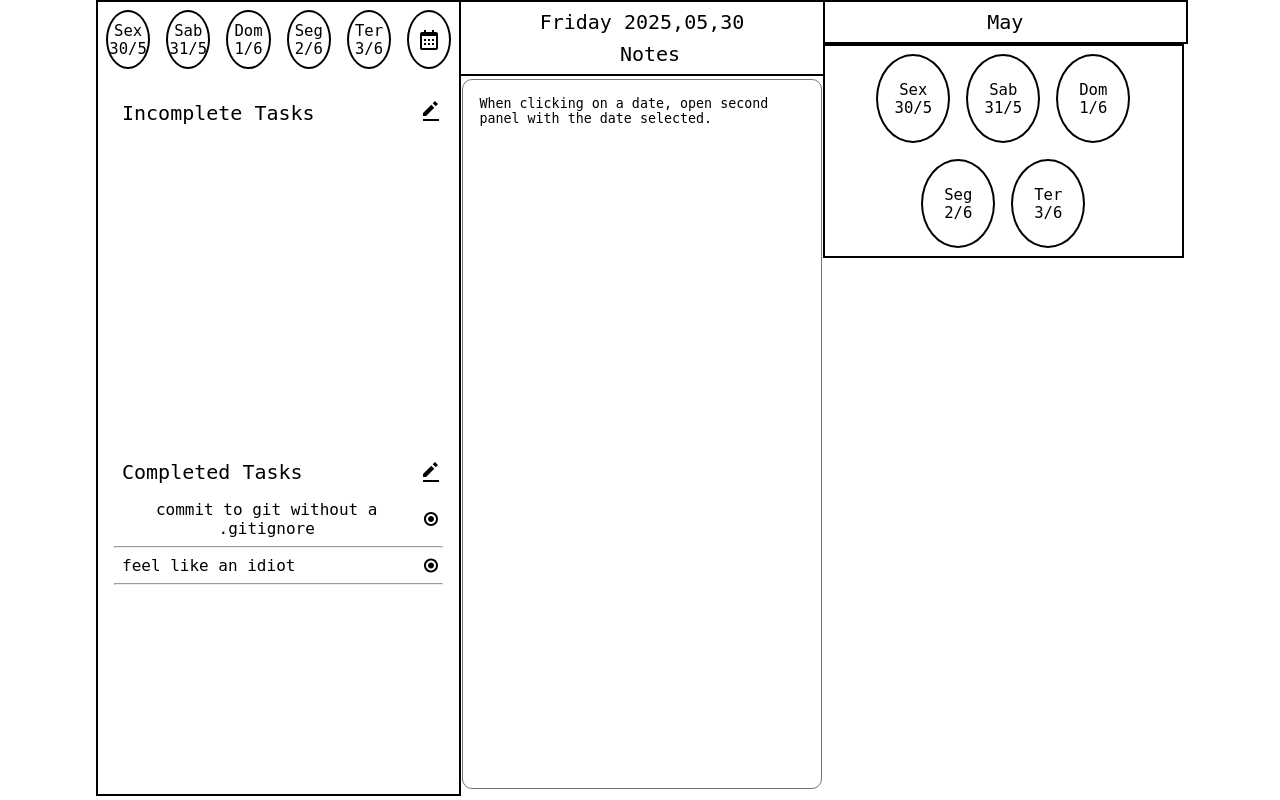
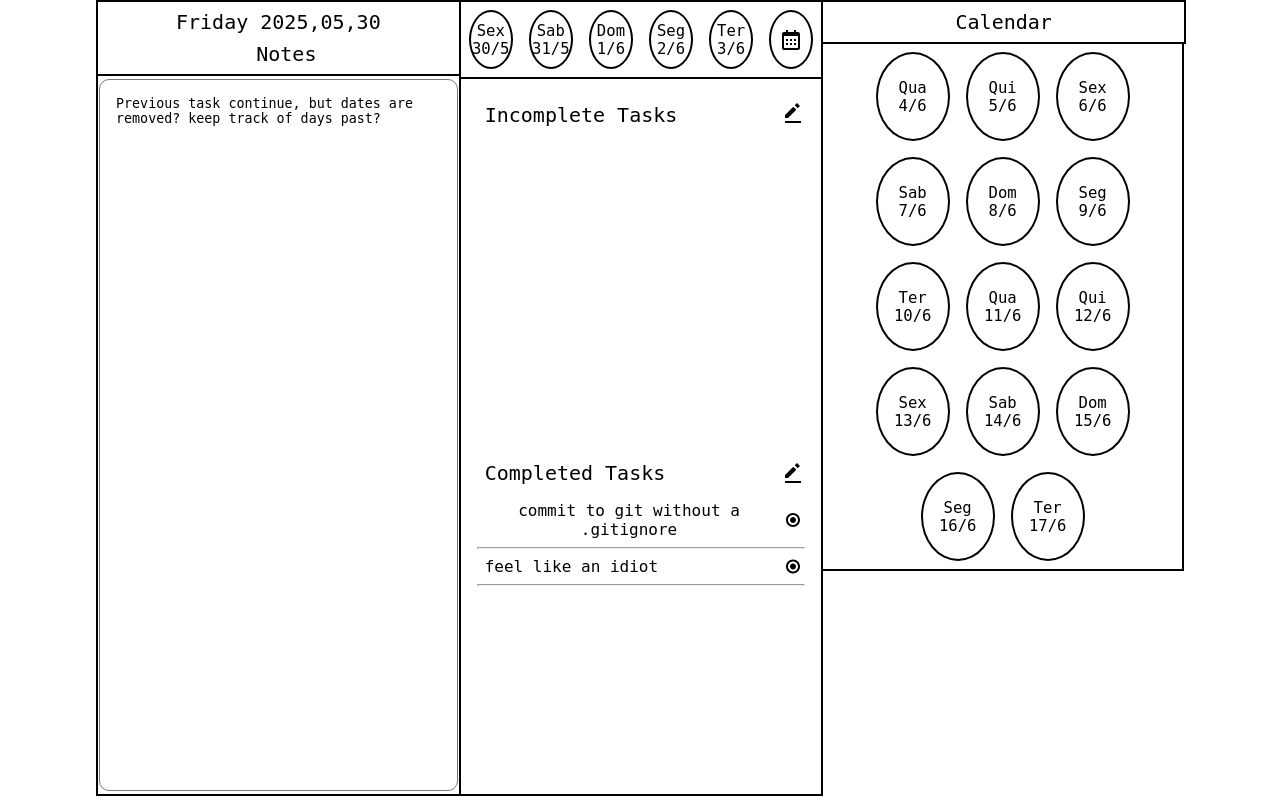
Before and after one commit to Ulysses-Alves/flask-test-project, a Flask app: page / in a window 1280 px wide. Run offline with Flask 3, Linux system fonts and the light colour scheme; parts of the project's set-up code (start-up, migrations or seed data) failed here and were passed over.

Commit message:
pequenas alterações ao index.html, style.css, ao script de datas e criação da estrutura inicial do banco de dados.

```diff
--- a/static/css/style.css
+++ b/static/css/style.css
@@ -92,6 +92,22 @@ p{
     border: 2px solid black;
 }
 
+.rm-top{
+    border-top: 0;
+}
+
+.rm-right{
+    border-right: 0;
+}
+
+.rm-left{
+    border-left: 0;
+}
+
+.rm-bottom{
+    border-bottom: 0;
+}
+
 .center {
     margin: auto;
     width: 85vw;
@@ -99,6 +115,10 @@ p{
 
 .fill-width{
     width: 100%;
+}
+
+.fill-height{
+    height: 100%;
 }
 
 .center-text{
--- a/static/js/date-script.js
+++ b/static/js/date-script.js
@@ -2,15 +2,16 @@
 const baseDate = currentDate;
 const nextDates = [];
 const weekDays = ["Dom", "Seg", "Ter", "Qua", "Qui", "Sex", "Sab"];
-const months = []
-const dayAmount = 5;
+const selectorDays = 5;
+const dateAmount = 19;
+const calendarStart = 5;
 
 const selector = document.getElementById("date-selector");
 const calendar = document.getElementById("calendar-container");
 
 document.addEventListener("DOMContentLoaded", () => {
-    addDatesToSelector()
-    loadCalendar()
+    addDatesToSelector();
+    loadCalendar();
 });
 
     //look into progressive mutation of this code
@@ -20,15 +21,13 @@ document.addEventListener("DOMContentLoaded", () => {
 
 function addDatesToSelector(){
 
-    for(let i = 0; i < dayAmount; i++){
+    for(let i = 0; i < dateAmount; i++){
         const date = new Date(baseDate);
         date.setDate(date.getDate()+i);
         nextDates.push(date);
     }
 
-    for(let i = 0; i < dayAmount; i++){
-        console.log(nextDates[i]);
-        console.log(nextDates[i].getMonth());
+    for(let i = 0; i < selectorDays; i++){
         selector.innerHTML += `
         <div class="circle">
                 <button class="btn" onclick="getDateToDo()" type="button"><div class="circle-text">${weekDays[nextDates[i].getDay()]}<br>${nextDates[i].getDate() + "/" + (nextDates[i].getMonth() + 1)}</div></button>
@@ -41,10 +40,9 @@ function addDatesToSelector(){
             </div>
         `;
 }
-//sunday based calendar, rather than fixed amount.
-//check what today is, is sunday? if not find previous sunday, start calendar from that sunday. go for four sundays?
+
 function loadCalendar(){
-    for(let i = 0; i < dayAmount; i++){
+    for(let i = calendarStart; i < dateAmount; i++){
         calendar.innerHTML += `
         <div class="circle">
                 <button class="btn" onclick="getDateToDo()" type="button"><div class="circle-text">${weekDays[nextDates[i].getDay()]}<br>${nextDates[i].getDate() + "/" + (nextDates[i].getMonth() + 1)}</div></button>
--- /dev/null
+++ b/static/js/db.js
@@ -0,0 +1,24 @@
+let db;
+
+const openRequest = window.indexedDB.open("userTasks", 1);
+
+openRequest.onupgradeneeded = (event) => {
+    console.log("Upgrade")
+};
+
+openRequest.onerror = (event) => {
+    console.log("Error")
+};
+
+openRequest.onsuccess = (event) => {
+    console.log("Success")
+    db = openRequest.result;
+};
+
+const tasksStore = db.createObjectStore("tasks", {keyPath:"taskTitle",});
+
+tasksStore.createIndex("creation_d","creation_d", {unique: false});
+tasksStore.createIndex("creation_m","creation_m", {unique: false});
+tasksStore.createIndex("creation_y","creation_y", {unique: false});
+tasksStore.createIndex("isComplete","isComplete", {unique: false});
+tasksStore.createIndex("","", {unique: false});
--- a/templates/index.html
+++ b/templates/index.html
@@ -8,8 +8,16 @@
 </head>
 <body class="center center-text flex-row space-around">
 
+    <div id="notes-panel" class="flex-column align-center rm-right border">
+        <div class="center-text section-title rm-top rm-left rm-right border">
+            <p class="title-background">{{current_weekday}} {{current_date}}</p>
+            <p class="section-title">Notes</p>
+         </div>
+            <textarea id="notes-area" type="text">Previous task continue, but dates are removed? keep track of days past?</textarea>
+    </div>
+
     <div id="tasks-panel" class="flex-column border">
-        <div id="date-selector" class="flex-row space-around">
+        <div id="date-selector" class="flex-row space-around rm-left rm-right rm-top border">
         </div>
         <div id="things-to-do">
              <div class="section-title flex-row space-bet task">
@@ -39,19 +47,11 @@
         </div>
     </div>
 
-    <div id="notes-panel" class="flex-column align-center">
-        <div class="center-text section-title border">
-            <p class="title-background">{{current_weekday}} {{current_date}}</p>
-            <p class="section-title">Notes</p>
-         </div>
-            <textarea id="notes-area" type="text">When clicking on a date, open second panel with the date selected.</textarea>
-    </div>
-
     <div id="calendar-panel" class="flex-column">
-        <div class="section-title border">
-            <p class="title-background">{{current_month}}</p>
+        <div class="section-title rm-left border">
+            <p class="title-background">Calendar</p>
         </div>
-        <div id="calendar-container" class="border flex-row wrap just-center">
+        <div id="calendar-container" class="rm-left rm-top border flex-row wrap just-center">
 
         </div>
     </div>
@@ -63,6 +63,7 @@
     const weekDayAb = {{ current_weekday_ab|tojson }};
     const currentDate = {{ current_date|tojson }};
 </script>
+<script src="{{url_for('static', filename='js/db.js')}}"></script>
 <script src="{{url_for('static', filename='js/date-script.js')}}"></script>
 <script src="{{url_for('static', filename='js/button-script.js')}}"></script>
 </html>
```
